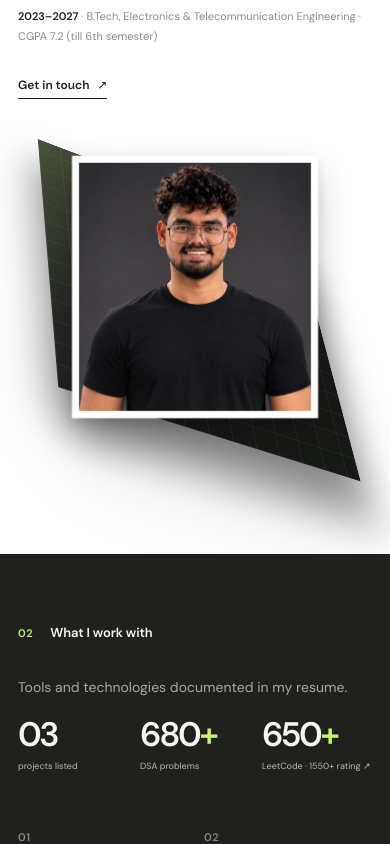
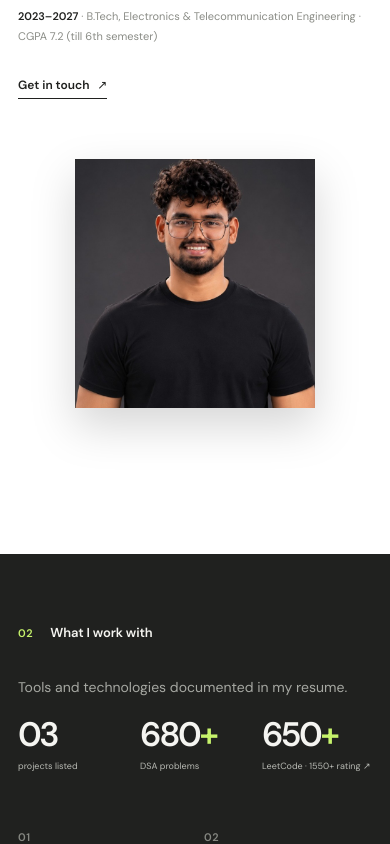
Before and after one commit to akshanshy/portfolio, a React (Vite) app: page / in a window 390 px wide. Shown: the part 1080-1924 px from the top of the page. Built offline with nearby package versions, Linux system fonts and the light colour scheme.

Commit message:
refactor: remove tilt property from IsometricShowcase and project showcase components

```diff
--- a/src/App.jsx
+++ b/src/App.jsx
@@ -42,7 +42,6 @@ const projects = [
   {
     title: 'Fiestura – Full-Stack Event Management Platform',
     image: '/fiestura.jpg',
-    imageTilt: 'left',
     description:
       'Built a full-stack event platform with event discovery, registration, JWT authentication, role-based access control and admin workflows; live with 16 events. Integrated Razorpay with server-side order creation, payment verification, webhook handling and idempotency to avoid duplicate payment processing. Improved data access with MongoDB indexes, aggregation pipelines and pagination; added Redis caching with TTL expiry and cache invalidation. Containerized the backend with Docker and Docker Compose (API + Redis). Analysed synthetic event, registration and payment data with SQL and Pandas and charted event popularity and registration trends.',
     tech: ['React.js', 'Node.js', 'Express.js', 'MongoDB', 'Redis', 'Docker'],
@@ -63,7 +62,6 @@ const projects = [
   {
     title: 'Inventra – Inventory Management System',
     image: '/inventra.jpg',
-    imageTilt: 'right',
     description:
       'Building separate supplier and shop-owner workflows for inventory management; adding product and stock management with real-time sync via Socket.IO (in progress).',
     tech: ['React.js', 'Node.js', 'Express.js', 'MongoDB', 'Socket.IO'],
@@ -170,7 +168,6 @@ function App() {
               className="about-showcase"
               src="/akshansh-showcase.jpg"
               alt="Portrait of Akshansh Yadav"
-              tilt="right"
             />
           </div>
         </section>
@@ -231,7 +228,6 @@ function App() {
                       className="project-showcase"
                       src={project.image}
                       alt={`${project.title} project screenshot`}
-                      tilt={project.imageTilt}
                     />
                   )}
                   <p className="project-description">{project.description}</p>
--- a/src/IsometricShowcase.jsx
+++ b/src/IsometricShowcase.jsx
@@ -1,12 +1,10 @@
 function IsometricShowcase({
   src = '/placeholder.jpg',
   alt = 'My Project Showcase',
-  tilt = 'left',
   className = '',
 }) {
   return (
-    <div className={`isometric-showcase isometric-showcase--${tilt}${className ? ` ${className}` : ''}`}>
-      <div className="isometric-showcase__base" aria-hidden="true" />
+    <div className={`isometric-showcase${className ? ` ${className}` : ''}`}>
       <figure className="isometric-showcase__image">
         <img src={src} alt={alt} loading="lazy" decoding="async" />
       </figure>
--- a/src/index.css
+++ b/src/index.css
@@ -415,55 +415,20 @@ a:focus-visible {
 
 .isometric-showcase {
   position: relative;
-  isolation: isolate;
   width: 100%;
   aspect-ratio: 1.72;
-  perspective: 1200px;
-  transform-style: preserve-3d;
 }
 
 .project-showcase {
   margin: 34px 0 42px;
 }
 
-.isometric-showcase__base {
-  position: absolute;
-  z-index: 0;
-  inset: 2% 4% 1% 7%;
-  background:
-    linear-gradient(135deg, rgba(198, 243, 107, 0.13), transparent 40%),
-    repeating-linear-gradient(0deg, rgba(255, 255, 255, 0.07) 0 1px, transparent 1px 25px),
-    repeating-linear-gradient(90deg, rgba(255, 255, 255, 0.07) 0 1px, transparent 1px 25px),
-    linear-gradient(135deg, #343832, #171916 72%);
-  box-shadow: 0 42px 44px rgba(0, 0, 0, 0.28);
-  filter: drop-shadow(0 32px 28px rgba(0, 0, 0, 0.28));
-  transform: rotateX(48deg) rotateY(var(--showcase-rotate-y, -27deg)) skewX(var(--showcase-skew, -9deg)) translateZ(-26px);
-  transform-origin: center;
-  transition:
-    transform 700ms cubic-bezier(0.2, 0.7, 0.2, 1),
-    filter 700ms cubic-bezier(0.2, 0.7, 0.2, 1),
-    box-shadow 700ms cubic-bezier(0.2, 0.7, 0.2, 1);
-}
-
-.isometric-showcase--right {
-  --showcase-rotate-y: 27deg;
-  --showcase-skew: 9deg;
-}
-
 .isometric-showcase__image {
   position: absolute;
-  z-index: 1;
-  top: 12%;
-  left: 11%;
-  width: 78%;
-  height: 68%;
+  inset: 0;
   margin: 0;
-  padding: 7px;
-  background: #fff;
-  box-shadow: 0 18px 34px rgba(0, 0, 0, 0.22), 0 5px 12px rgba(0, 0, 0, 0.12);
-  transform: translateZ(46px);
-  transform-style: preserve-3d;
-  transition: transform 700ms cubic-bezier(0.2, 0.7, 0.2, 1), box-shadow 700ms cubic-bezier(0.2, 0.7, 0.2, 1);
+  filter: drop-shadow(0 18px 22px rgba(0, 0, 0, 0.16));
+  transition: filter 240ms ease;
 }
 
 .isometric-showcase__image img {
@@ -473,16 +438,9 @@ a:focus-visible {
   object-fit: cover;
 }
 
-@media (hover: hover) and (prefers-reduced-motion: no-preference) {
-  .isometric-showcase:hover .isometric-showcase__base {
-    transform: rotateX(52deg) rotateY(var(--showcase-rotate-y, -27deg)) skewX(var(--showcase-skew, -9deg)) translate3d(0, -13px, -16px);
-    box-shadow: 0 60px 58px rgba(0, 0, 0, 0.3);
-    filter: drop-shadow(0 48px 40px rgba(0, 0, 0, 0.32));
-  }
-
+@media (hover: hover) {
   .isometric-showcase:hover .isometric-showcase__image {
-    transform: translate3d(0, -13px, 72px);
-    box-shadow: 0 30px 48px rgba(0, 0, 0, 0.28), 0 8px 16px rgba(0, 0, 0, 0.15);
+    filter: drop-shadow(0 24px 28px rgba(0, 0, 0, 0.2));
   }
 }
 
@@ -666,38 +624,12 @@ a:focus-visible {
     margin: 28px 0 34px;
   }
 
-  .isometric-showcase__base {
-    transform: rotateX(44deg) rotateY(var(--showcase-rotate-y, -14deg)) skewX(var(--showcase-skew, -5deg)) translateZ(-18px);
-  }
-
-  .isometric-showcase__image {
-    top: 14%;
-    left: 7%;
-    width: 86%;
-    height: 66%;
-    transform: translateZ(30px);
-  }
-
   .isometric-showcase.about-showcase {
     aspect-ratio: 1.08;
   }
 
   .about-showcase .isometric-showcase__image {
-    top: 10%;
-    left: 16%;
-    width: 68%;
-    height: 78%;
-  }
-
-  .isometric-showcase:hover .isometric-showcase__base {
-    transform: rotateX(44deg) rotateY(var(--showcase-rotate-y, -14deg)) skewX(var(--showcase-skew, -5deg)) translateZ(-18px);
-    box-shadow: 0 42px 44px rgba(0, 0, 0, 0.28);
-    filter: drop-shadow(0 32px 28px rgba(0, 0, 0, 0.28));
-  }
-
-  .isometric-showcase:hover .isometric-showcase__image {
-    transform: translateZ(30px);
-    box-shadow: 0 18px 34px rgba(0, 0, 0, 0.22), 0 5px 12px rgba(0, 0, 0, 0.12);
+    inset: 10% 16% 12%;
   }
 
   .skills {
```
